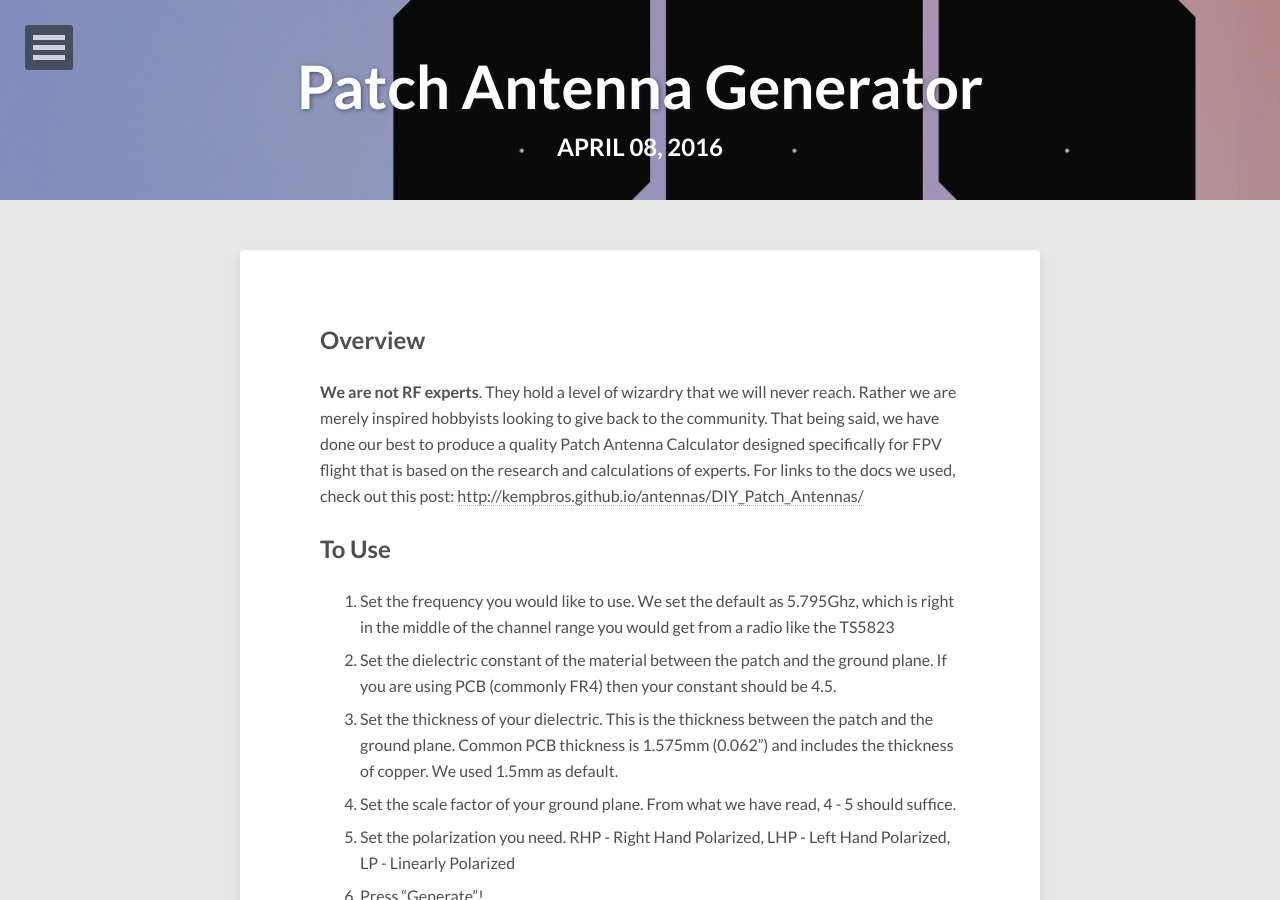
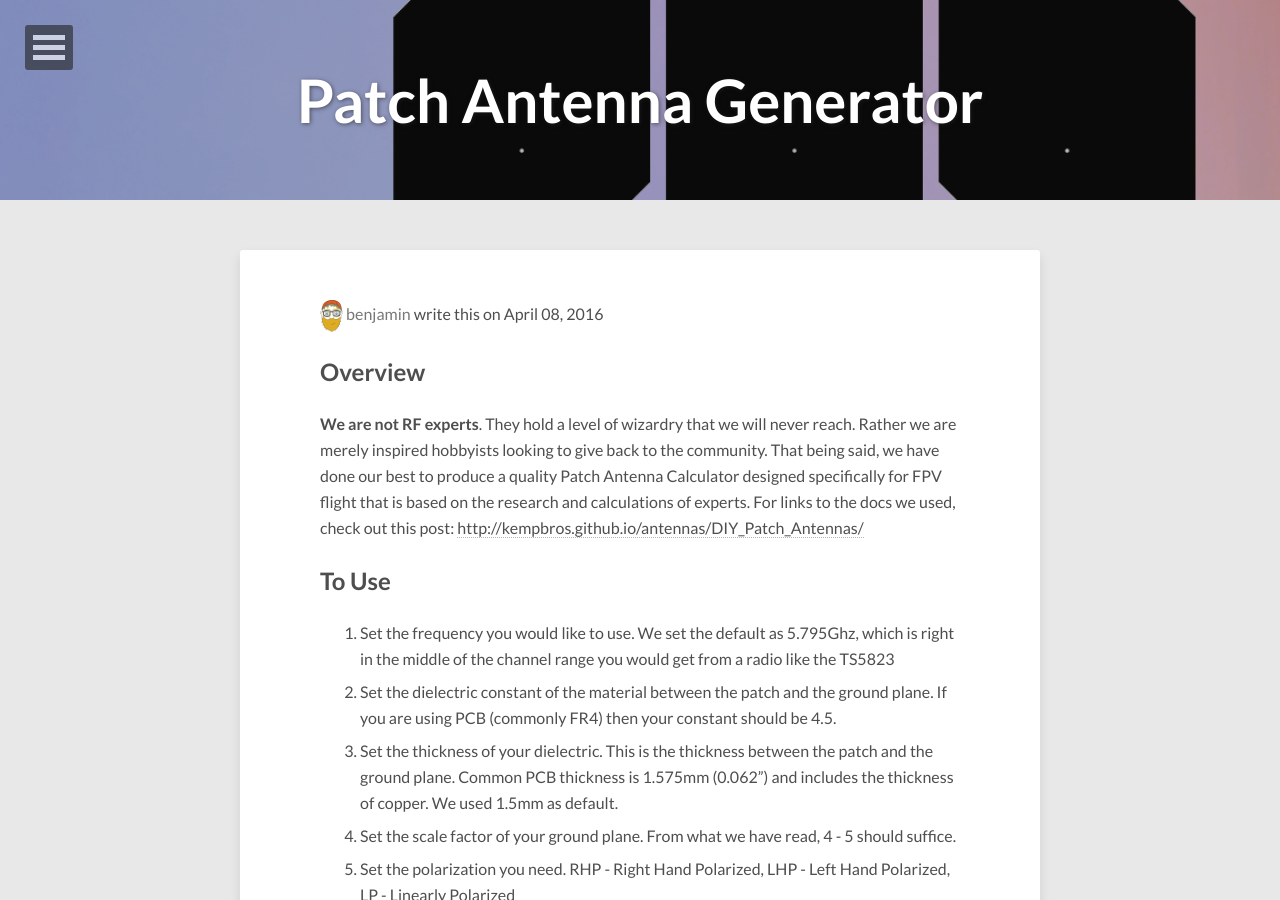
Before and after one commit to kempbros/kempbros.github.io, a Jekyll site: the page built from _posts/2016-04-08-Patch_Antenna_Generator.md, in a window 1280 px wide and 900 px high. Built offline with Jekyll 4.4.1, drawn with Linux system fonts in a browser that asks for light colours; nearby versions of some CDN libraries; a script that is not in the unit is left out; comment, search, counter and statistics services are not loaded.

Commit message:
Added author functionality

```diff
--- /dev/null
+++ b/_includes/author-profile.html
@@ -0,0 +1,102 @@
+{% include base_path %}
+
+{% if page.author %}
+  {% assign author = site.data.authors[page.author] %}{% else %}{% assign author = site.author %}
+{% endif %}
+
+<div itemscope itemtype="http://schema.org/Person">
+
+  <div class="author__avatar">
+    {% if author.avatar contains "http" %}
+    	<img src="{{ author.avatar }}" alt="{{ author.name }}">
+    {% else %}
+    	<img src="{{ author.avatar | prepend: "/images/" | prepend: base_path }}" class="author__avatar" alt="{{ author.name }}">
+    {% endif %}
+  </div>
+
+  <div class="author__content">
+    <h3 class="author__name">{{ author.name }}</h3>
+    {% if author.bio %}<p class="author__bio">{{ author.bio }}</p>{% endif %}
+  </div>
+
+  <div class="author__urls-wrapper">
+    <button class="btn btn--inverse">Follow</button>
+    <ul class="author__urls social-icons">
+      {% if author.location %}
+        <li><i class="fa fa-fw fa-map-marker" aria-hidden="true"></i> {{ author.location }}</li>
+      {% endif %}
+      {% if author.uri %}
+        <li><a href="{{ author.uri }}"><i class="fa fa-fw fa-chain" aria-hidden="true"></i> {{ site.data.ui-text[site.locale].website_label }}</a></li>
+      {% endif %}
+      {% if author.email %}
+        <li><a href="mailto:{{ author.email }}"><i class="fa fa-fw fa-envelope-square" aria-hidden="true"></i> {{ site.data.ui-text[site.locale].email_label }}</a></li>
+      {% endif %}
+      {% if author.keybase %}
+        <li><a href="https://keybase.io/{{ author.keybase }}"><i class="fa fa-fw fa-key" aria-hidden="true"></i> Keybase</a></li>
+      {% endif %}
+      {% if author.twitter %}
+        <li><a href="http://twitter.com/{{ author.twitter }}"><i class="fa fa-fw fa-twitter-square" aria-hidden="true"></i> Twitter</a></li>
+      {% endif %}
+      {% if author.facebook %}
+        <li><a href="http://facebook.com/{{ author.facebook }}"><i class="fa fa-fw fa-facebook-square" aria-hidden="true"></i> Facebook</a></li>
+      {% endif %}
+      {% if author.google_plus %}
+        <li><a href="http://plus.google.com/+{{ author.google_plus }}"><i class="fa fa-fw fa-google-plus-square" aria-hidden="true"></i> Google+</a></li>
+      {% endif %}
+      {% if author.linkedin %}
+        <li><a href="http://linkedin.com/in/{{ author.linkedin }}"><i class="fa fa-fw fa-linkedin-square" aria-hidden="true"></i> LinkedIn</a></li>
+      {% endif %}
+      {% if author.xing %}
+        <li><a href="http://www.xing.com/profile/{{ author.xing }}"><i class="fa fa-fw fa-xing-square" aria-hidden="true"></i> XING</a></li>
+      {% endif %}
+      {% if author.instagram %}
+        <li><a href="http://instagram.com/{{ author.instagram }}"><i class="fa fa-fw fa-instagram" aria-hidden="true"></i> Instagram</a></li>
+      {% endif %}
+      {% if author.tumblr %}
+        <li><a href="http://{{ author.tumblr }}.tumblr.com"><i class="fa fa-fw fa-tumblr-square" aria-hidden="true"></i> Tumblr</a></li>
+      {% endif %}
+      {% if author.bitbucket %}
+        <li><a href="http://bitbucket.org/{{ author.bitbucket }}"><i class="fa fa-fw fa-bitbucket" aria-hidden="true"></i> Bitbucket</a></li>
+      {% endif %}
+      {% if author.github %}
+        <li><a href="http://github.com/{{ author.github }}"><i class="fa fa-fw fa-github" aria-hidden="true"></i> Github</a></li>
+      {% endif %}
+      {% if author.stackoverflow %}
+        <li><a href="http://stackoverflow.com/users/{{ author.stackoverflow }}"><i class="fa fa-fw fa-stack-overflow" aria-hidden="true"></i> Stackoverflow</a></li>
+      {% endif %}
+      {% if author.lastfm %}
+        <li><a href="http://lastfm.com/user/{{ author.lastfm }}"><i class="fa fa-fw fa-lastfm-square" aria-hidden="true"></i> Last.fm</a></li>
+      {% endif %}
+      {% if author.dribbble %}
+        <li><a href="http://dribbble.com/{{ author.dribbble }}"><i class="fa fa-fw fa-dribbble" aria-hidden="true"></i> Dribbble</a></li>
+      {% endif %}
+      {% if author.pinterest %}
+        <li><a href="http://www.pinterest.com/{{ author.pinterest }}"><i class="fa fa-fw fa-pinterest" aria-hidden="true"></i> Pinterest</a></li>
+      {% endif %}
+      {% if author.foursquare %}
+        <li><a href="http://foursquare.com/{{ author.foursquare }}"><i class="fa fa-fw fa-foursquare" aria-hidden="true"></i> Foursquare</a></li>
+      {% endif %}
+      {% if author.steam %}
+        <li><a href="http://steamcommunity.com/id/{{ author.steam }}"><i class="fa fa-fw fa-steam-square" aria-hidden="true"></i> Steam</a></li>
+      {% endif %}
+      {% if author.youtube %}
+        <li><a href="https://youtube.com/user/{{ author.youtube }}"><i class="fa fa-fw fa-youtube-square" aria-hidden="true"></i> Youtube</a></li>
+      {% endif %}
+      {% if author.soundcloud %}
+        <li><a href="http://soundcloud.com/{{ author.soundcloud }}"><i class="fa fa-fw fa-soundcloud" aria-hidden="true"></i> Soundcloud</a></li>
+      {% endif %}
+      {% if author.weibo %}
+        <li><a href="http://www.weibo.com/{{ author.weibo }}"><i class="fa fa-fw fa-weibo" aria-hidden="true"></i> Weibo</a></li>
+      {% endif %}
+      {% if author.flickr %}
+        <li><a href="http://www.flickr.com/{{ author.flickr }}"><i class="fa fa-fw fa-flickr" aria-hidden="true"></i> Flickr</a></li>
+      {% endif %}
+      {% if author.codepen %}
+        <li><a href="http://codepen.io/{{ author.codepen }}"><i class="fa fa-fw fa-codepen" aria-hidden="true"></i> CodePen</a></li>
+      {% endif %}
+      {% if author.vine %}
+        <li><a href="https://vine.co/u/{{ author.vine }}"><i class="fa fa-fw fa-vine" aria-hidden="true"></i> Vine</a></li>
+      {% endif %}
+    </ul>
+  </div>
+</div>
--- /dev/null
+++ b/_includes/base_path
@@ -0,0 +1 @@
+{% capture base_path %}{{ site.url }}{{ site.baseurl }}{% endcapture %}
--- a/_layouts/post.html
+++ b/_layouts/post.html
@@ -30,7 +30,7 @@
         {% else %}
           <h1 class="entry-title"><a href="{{ site.url }}{{ page.url }}" rel="bookmark" title="{{ page.title }}">{{ page.title }}</a></h1>
         {% endif %}
-        <h2><span class="entry-date date published"><time datetime="{{ page.date | date_to_xmlschema }}">{{ page.date | date: "%B %d, %Y" }}</time></span></h2>
+        <!-- h2><span class="entry-date date published"><time datetime="{{ page.date | date_to_xmlschema }}">{{ page.date | date: "%B %d, %Y" }}</time></span></h2 -->
         {% if site.reading_time %}
         <p class="entry-reading-time">
           <i class="fa fa-clock-o"></i>
@@ -40,6 +40,14 @@
       </div><!-- /.header-title-wrap -->
     </header>
     <div class="entry-content">
+      <!-- Look the author details up from the site config. -->
+      {% assign author = site.data.authors[page.author] %}
+      {% if author %}
+          <span>
+              <img src="/images/{{ author.avatar }}" alt="A photo of {{ author.name }}" />
+              <a href="{{ author.web }}" target="_blank">{{ author.name }}</a> write this on {{ page.date | date: "%B %d, %Y" }}
+          </span>
+      {% endif %}
       {% include advertise.html %}
       {{ content }}
       {% include advertise_post_bottom.html %}
@@ -52,6 +60,7 @@
     </div><!-- /.entry-content -->
     {% if page.comments != false and site.disqus_shortname %}<section id="disqus_thread"></section><!-- /#disqus_thread -->{% endif %}
     {% if site.related_posts.size > 0 %}{% include read-more.html %}{% endif %}
+    {% include author-profile.html %}
   </article>
 </div><!-- /#main -->
 
--- a/index.html
+++ b/index.html
@@ -17,7 +17,7 @@
       </div><!-- /.entry-image -->
     {% endif %}
     <div class="entry-meta">
-      <span class="entry-date date published updated"><time datetime="{{ post.date | date_to_xmlschema }}"><a href="{{ site.url }}{{ post.url }}">{{ post.date | date: "%B %d, %Y" }}</a></time></span><span class="author vcard"><span class="fn"><a href="{{ site.url }}/about/" title="About {{ site.owner.name }}">{{ site.owner.name }}</a></span></span>
+      <span class="entry-date date published updated"><time datetime="{{ post.date | date_to_xmlschema }}"><a href="{{ site.url }}{{ post.url }}">{{ post.date | date: "%B %d, %Y" }}</a></time></span><span class="author vcard"><span class="fn"><a href="{{ site.url }}/about/" title="About {{ site.owner.name }}">{% if post.author %}{{ post.author }}{% else %}{{ site.owner.name }}{% endif %}</a></span></span>
       {% if site.reading_time %}
       <span class="entry-reading-time">
         <i class="fa fa-clock-o"></i>
```
Also changed, not shown: _data/authors.yml (added, +13 -0 lines), _posts/2016-04-12-DIY_Patch_Antennas.md (+1 -0 lines), images/3953273590_704e3899d5_m.jpg (deleted), images/abstract-1.jpg (deleted), images/abstract-10.jpg (deleted), images/abstract-11.jpg (deleted), images/abstract-12.jpg (deleted), images/abstract-2.jpg (deleted), images/abstract-3.jpg (deleted), images/abstract-4.jpg (deleted), images/abstract-5.jpg (deleted), images/abstract-6.jpg (deleted), images/abstract-7.jpg (deleted), images/abstract-8.jpg (deleted), 2 more files.
